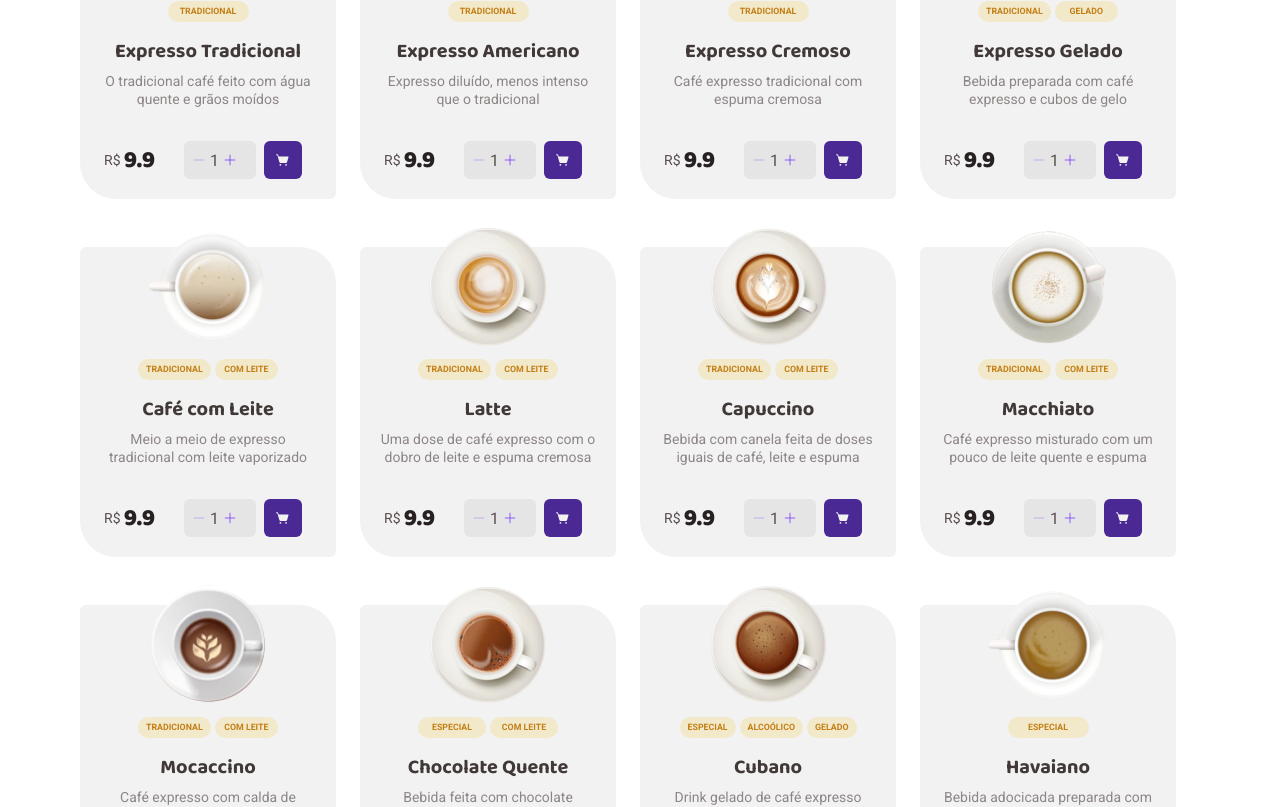
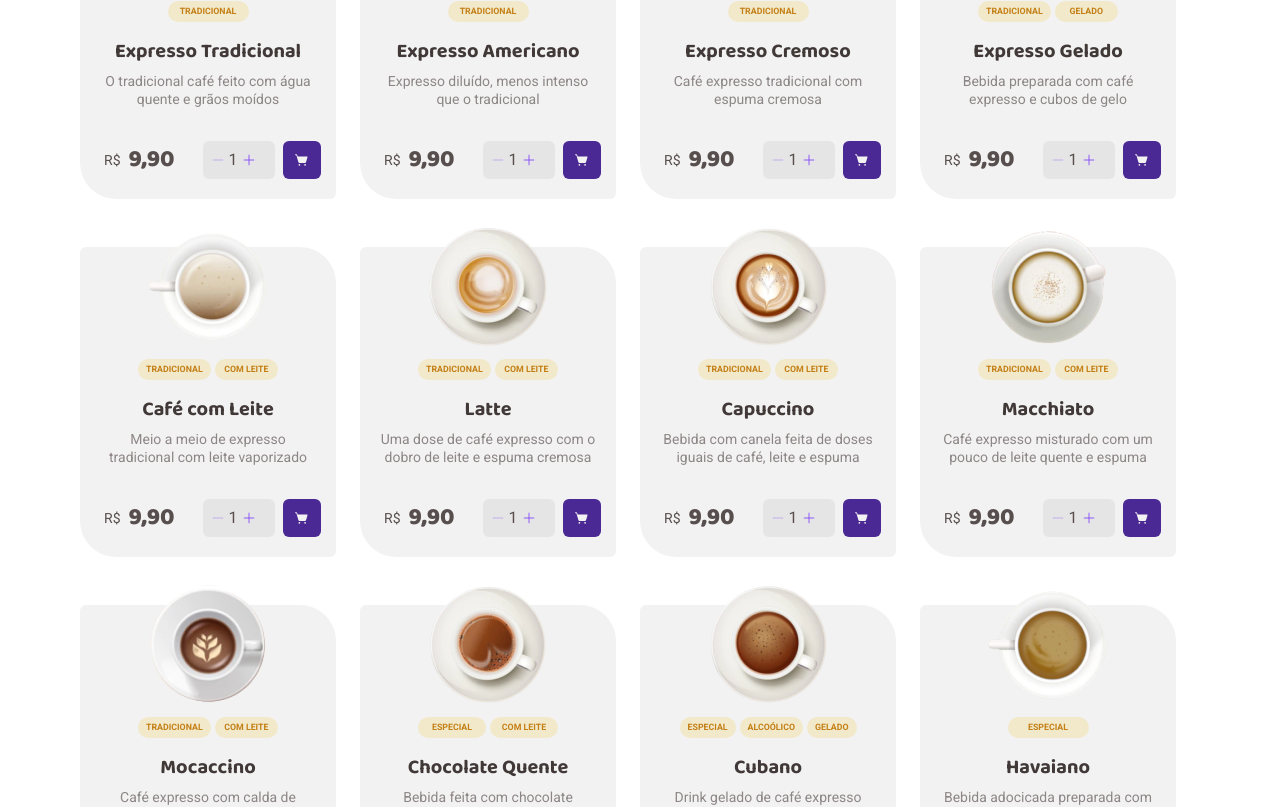
Before and after one commit to manuncorrea/coffe-delivery, a React (Vite) app: page / in a window 1280 px wide. Shown: the part 890-1697 px from the top of the page. Built offline with nearby package versions, Linux system fonts and the light colour scheme.

Commit message:
ajustes finais

```diff
--- a/index.html
+++ b/index.html
@@ -5,7 +5,7 @@
   <meta charset="UTF-8" />
   <link rel="preconnect" href="https://fonts.googleapis.com" />
   <link rel="preconnect" href="https://fonts.gstatic.com" crossorigin>
-  <link rel="icon" type="image/svg+xml" href="/vite.svg" />
+  <link rel="icon" type="image/svg+xml" href="/src/favicon.svg" />
   <meta name="viewport" content="width=device-width, initial-scale=1.0" />
 
   <link
--- a/src/components/Card/index.tsx
+++ b/src/components/Card/index.tsx
@@ -1,6 +1,8 @@
-import { Minus, Plus, ShoppingCartSimple } from 'phosphor-react'
+import { ShoppingCartSimple } from 'phosphor-react'
 import { useContext, useState } from 'react'
 import { CartContextProps } from '../../context/CoffeeCartContextProvider'
+import { formatMoney } from '../../utils/formatMoney'
+import { QuantityCoffee } from '../QuantityCoffee'
 import { CardContainer, CartContainer, QuantityinCart } from './styles'
 
 export interface CoffeCardProps {
@@ -21,11 +23,11 @@ export function Card({ coffee }: CoffeProps) {
   const [quantyCoffe, setQuantyCoffe] = useState(1)
 
   function handleIncrementquantity() {
-    setQuantyCoffe((state) => state + 1)
+    setQuantyCoffe((state) => state - 1)
   }
 
   function handleDecrementquantity() {
-    setQuantyCoffe((state) => state - 1)
+    setQuantyCoffe((state) => state + 1)
   }
 
   function handleAddCoffeCart() {
@@ -35,6 +37,8 @@ export function Card({ coffee }: CoffeProps) {
     }
     addCoffeeToCart(coffeeToAdd)
   }
+
+  const coffePrice = formatMoney(coffee.price)
   return (
     <CardContainer>
       <img src={coffee.photo} alt="" />
@@ -48,23 +52,15 @@ export function Card({ coffee }: CoffeProps) {
 
       <CartContainer>
         <div>
-          <span className="real">R$</span>
-          <span>{coffee.price}</span>
+          R$<strong>{coffePrice}</strong>
         </div>
 
         <QuantityinCart>
-          <div className="quantyCoffe-in-cart">
-            <button
-              onClick={handleDecrementquantity}
-              disabled={quantyCoffe <= 1}
-            >
-              <Minus size={14} />
-            </button>{' '}
-            {quantyCoffe}{' '}
-            <button onClick={handleIncrementquantity}>
-              <Plus size={14} />
-            </button>
-          </div>
+          <QuantityCoffee
+            onDecrease={handleDecrementquantity}
+            onIncrease={handleIncrementquantity}
+            quantyCoffe={quantyCoffe}
+          />
           <button onClick={handleAddCoffeCart} className="shopping-cart">
             <ShoppingCartSimple weight="fill" size={14} />
           </button>
--- a/src/components/Card/styles.ts
+++ b/src/components/Card/styles.ts
@@ -88,47 +88,46 @@ export const CartContainer = styled.div`
   flex-direction: row;
   justify-content: space-between;
   align-items: center;
-  padding: 0px;
-  gap: 29px;
+
   position: absolute;
-  height: 38px;
-  left: 24px;
-  right: 24px;
-  bottom: 20px;
+  gap: 0.75rem;
 
-  div {
-    .real {
-      font-family: 'Roboto', sans-serif;
-      font-weight: 400;
-      font-size: 0.875rem;
-      color: ${(props) => props.theme['base-text']};
-      left: 18.2px;
-      margin-right: 0.2rem;
-      line-height: 31px;
-      letter-spacing: 0em;
-      text-align: right;
-    }
+  height: 2.375rem;
+  left: 1.5rem;
+  right: 1.5rem;
+  bottom: 1.25rem;
 
-    span {
+  > div {
+    display: flex;
+    align-items: center;
+    gap: 0.5rem;
+    font-family: 'Roboto', sans-serif;
+    font-weight: 400;
+    font-size: 0.875rem;
+    line-height: 1.138rem;
+
+    strong {
+      display: flex;
+      align-items: center;
+      font-family: 'Baloo 2', sans-serif;
+      font-weight: 800;
       font-size: 1.5rem;
-      line-height: 31px;
-      letter-spacing: 0em;
+      line-height: 1.95rem;
       text-align: right;
     }
   }
 `
+
 export const QuantityinCart = styled.div`
-  display: flex;
   width: 7.5rem;
-  gap: 0.5rem;
 
   div {
     display: flex;
     align-items: center;
+    justify-content: center;
     width: 4.5rem;
     height: 2.375rem;
     padding: 0.5rem;
-    background: ${(props) => props.theme['base-button']};
     border-radius: 6px;
     gap: 0.25rem;
 
--- a/src/components/QuantityInputCoffee/index.tsx
+++ b/src/components/QuantityCoffee/index.tsx
@@ -14,7 +14,6 @@ export function QuantityCoffee({
 }: QuantityCoffeeProps) {
   return (
     <QuantityinCart>
-      <div className="quantyCoffe-in-cart">
       <button onClick={onIncrease} disabled={quantyCoffe <= 1}>
         <Minus size={14} />
       </button>{' '}
@@ -22,7 +21,6 @@ export function QuantityCoffee({
       <button onClick={onDecrease}>
         <Plus size={14} />
       </button>
-      </div>
     </QuantityinCart>
   )
 }
--- /dev/null
+++ b/src/components/QuantityCoffee/styles.ts
@@ -0,0 +1,32 @@
+import styled from 'styled-components'
+
+export const QuantityinCart = styled.div`
+  display: flex;
+  width: 7.5rem;
+  gap: 0.5rem;
+
+  display: flex;
+  align-items: center;
+  padding: 0 0.5rem;
+  gap: 0.25rem;
+
+  width: 5.688rem;
+  height: 2rem;
+  background: ${(props) => props.theme['base-button']};
+  border-radius: 6px;
+
+  font-size: 1rem;
+
+  button {
+    display: flex;
+    align-items: center;
+    justify-content: center;
+    background: ${(props) => props.theme['base-button']};
+    color: ${(props) => props.theme.purple};
+    border: none;
+
+    &:disabled {
+      opacity: 0.4;
+    }
+  }
+`
--- a/src/components/QuantityInputCoffee/styles.ts
+++ /dev/null
@@ -1,34 +0,0 @@
-import styled from 'styled-components'
-
-export const QuantityinCart = styled.div`
-  display: flex;
-  width: 7.5rem;
-  gap: 0.5rem;
-
-  div {
-    display: flex;
-    align-items: center;
-    padding: 0 0.5rem;
-    gap: 0.25rem;
-
-    width: 5.688rem;
-    height: 2rem;
-    background: ${(props) => props.theme['base-button']};
-    border-radius: 6px;
-
-    font-size: 1rem;
-
-    button {
-      display: flex;
-      align-items: center;
-      justify-content: center;
-      background: ${(props) => props.theme['base-button']};
-      color: ${(props) => props.theme.purple};
-      border: none;
-
-      &:disabled {
-        opacity: 0.4;
-      }
-    }
-  }
-`
--- a/src/pages/Checkout/components/CheckoutCoffeeCard/index.tsx
+++ b/src/pages/Checkout/components/CheckoutCoffeeCard/index.tsx
@@ -1,6 +1,6 @@
 import { Trash } from 'phosphor-react'
 import { useContext } from 'react'
-import { QuantityCoffee } from '../../../../components/QuantityInputCoffee'
+import { QuantityCoffee } from '../../../../components/QuantityCoffee'
 import {
   CartContextProps,
   OrdersCartProps,
--- a/src/pages/Checkout/index.tsx
+++ b/src/pages/Checkout/index.tsx
@@ -16,7 +16,7 @@ enum PaymentMethodsProps {
 }
 
 const confirmOrderFormValidationSchema = zod.object({
-  cep: zod.string().min(1, 'Informe o CEP'),
+  cep: zod.string().min(7, 'Informe o CEP'),
   street: zod.string().min(1, 'Informe o Rua'),
   number: zod.string().min(1, 'Informe o Número'),
   complement: zod.string(),
@@ -30,9 +30,9 @@ const confirmOrderFormValidationSchema = zod.object({
   }),
 })
 
-export type OrderData = zod.infer<typeof confirmOrderFormValidationSchema>
+export type OrderDataType = zod.infer<typeof confirmOrderFormValidationSchema>
 
-type ConfirmOrderFormData = OrderData
+type ConfirmOrderFormData = OrderDataType
 
 export function Checkout() {
   const confirmOrderForm = useForm<ConfirmOrderFormData>({
--- a/src/pages/Home/index.tsx
+++ b/src/pages/Home/index.tsx
@@ -58,6 +58,7 @@ export function Home() {
           <img src={coffeHome} alt="" />
         </Container>
       </BannerCoffe>
+
       <SectionCoffe className="content">
         <span>Nossos cafés</span>
         <div>
--- a/src/pages/Success/index.tsx
+++ b/src/pages/Success/index.tsx
@@ -3,6 +3,7 @@ import { useEffect } from 'react'
 import { useLocation, useNavigate } from 'react-router-dom'
 import imagemSuccess from '../../assets/illustration-success.png'
 import { OrderDataType } from '../Checkout'
+import { paymentMethods } from '../Checkout/components/CheckoutForm/CheckoutPaymentOptions'
 import {
   IconSvg,
   OrderContainer,
@@ -62,7 +63,7 @@ export function Success() {
             <span>
               Pagamento na entrega
               <br />
-              <strong>Cartão de Crédito</strong>
+              <strong>{paymentMethods[state.paymentMethod].label}</strong>
             </span>
           </section>
         </OrderContainer>
```
Also changed, not shown: public/header.png (added), src/README.md (added), src/favicon.svg (added). Lines whose indentation alone changed are shown as unchanged.
